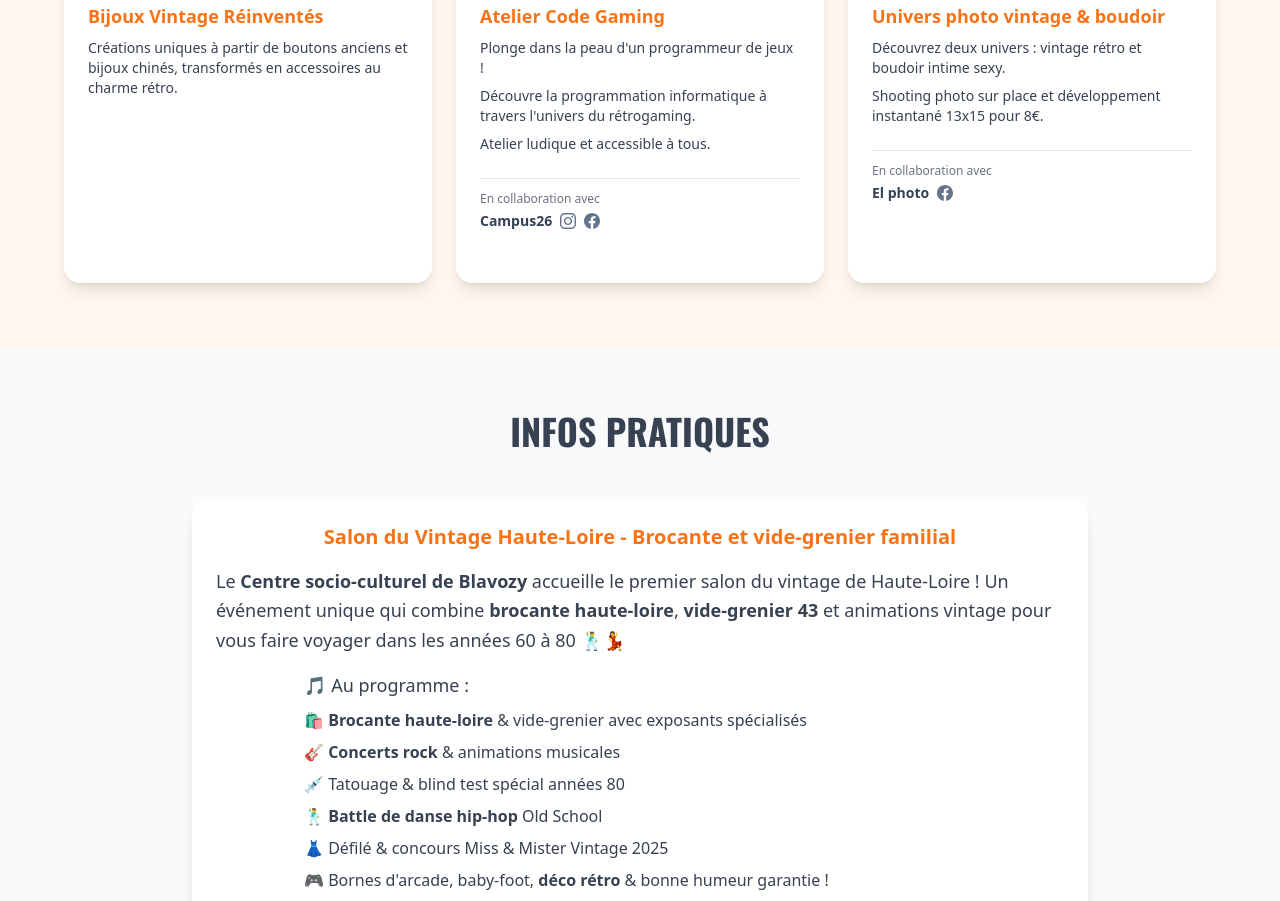
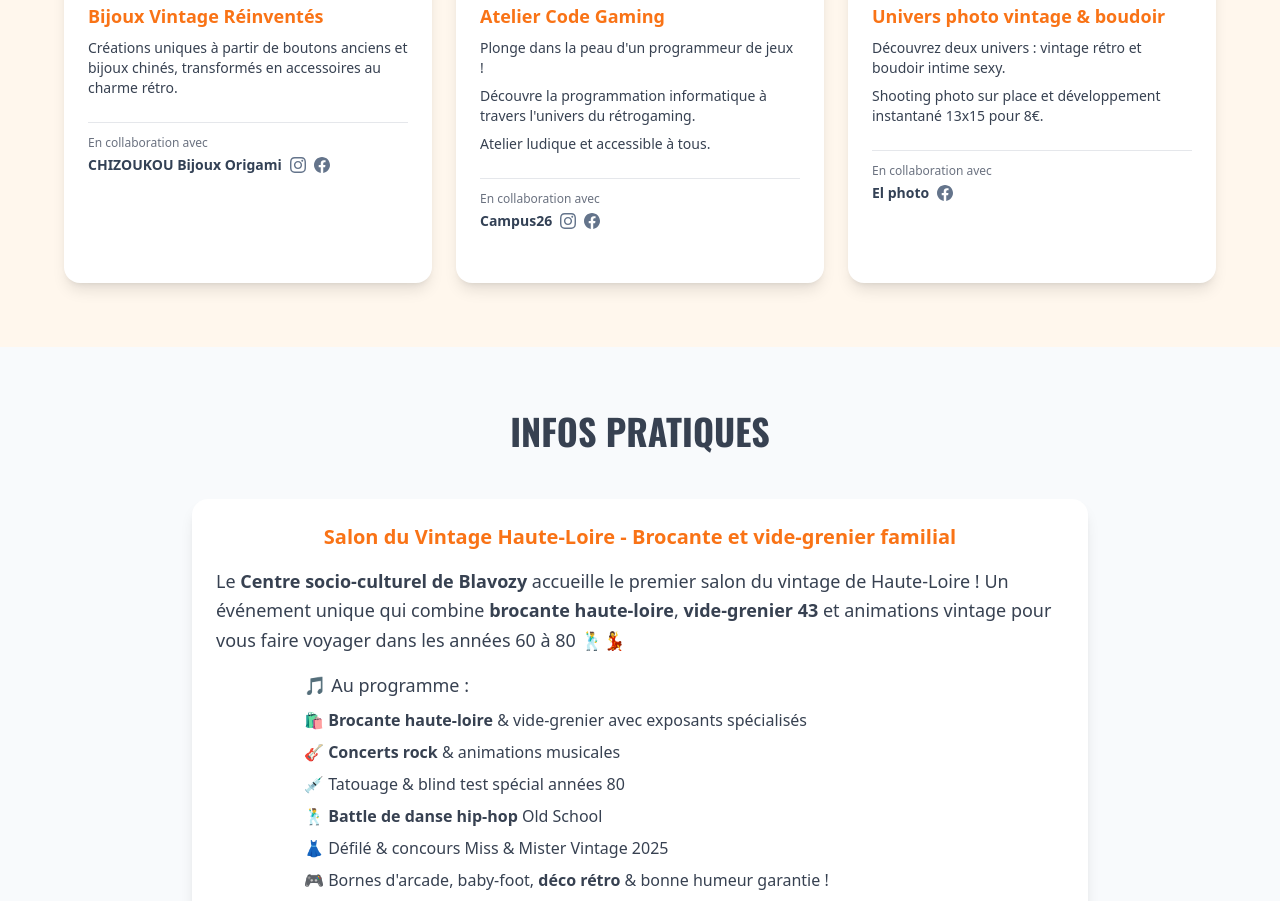
Before and after one commit to takako916/salonvintage43, a Next.js app: page / in a window 1280 px wide. Shown: the part 3760-4661 px from the top of the page. Built offline with nearby package versions, Linux system fonts and the light colour scheme.

Commit message:
chizoukou  Changes to be committed: 	modified:   components/AnimationsTabs.tsx

```diff
--- a/components/AnimationsTabs.tsx
+++ b/components/AnimationsTabs.tsx
@@ -212,7 +212,14 @@ const tabContents: TabContent[] = [
         image: "/images/animations/art/bijoux-vintage.png",
         link: "/bijoux",
         showMoreLink: false,
-        dateTime: "Tout le weekend"
+        dateTime: "Tout le weekend",
+        collaboration: {
+          name: "CHIZOUKOU Bijoux Origami",
+          socials: {
+            instagram: "https://www.instagram.com/origamichizoukou",
+            facebook: "https://www.facebook.com/chizoukou"
+          }
+        }
       },
       {
         title: "Atelier Code Gaming",
```
